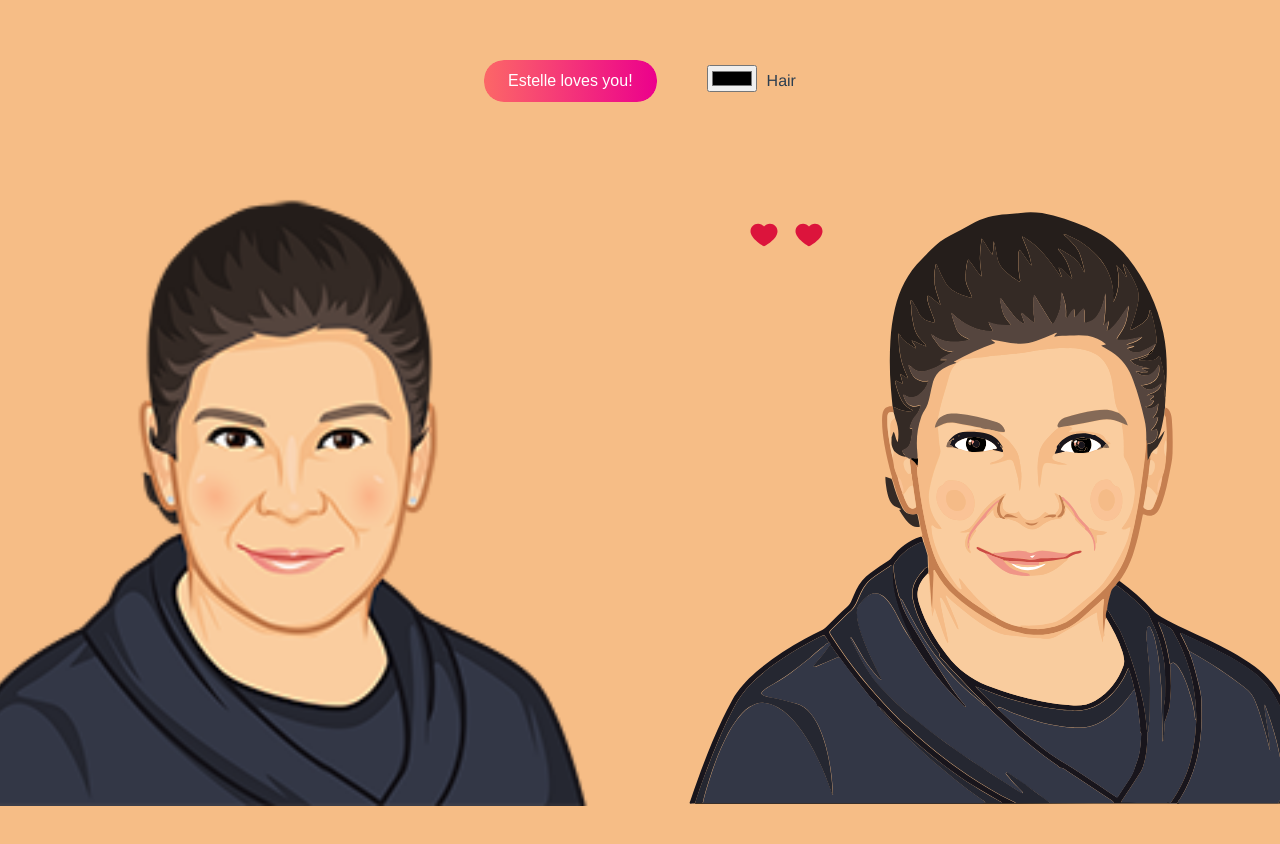
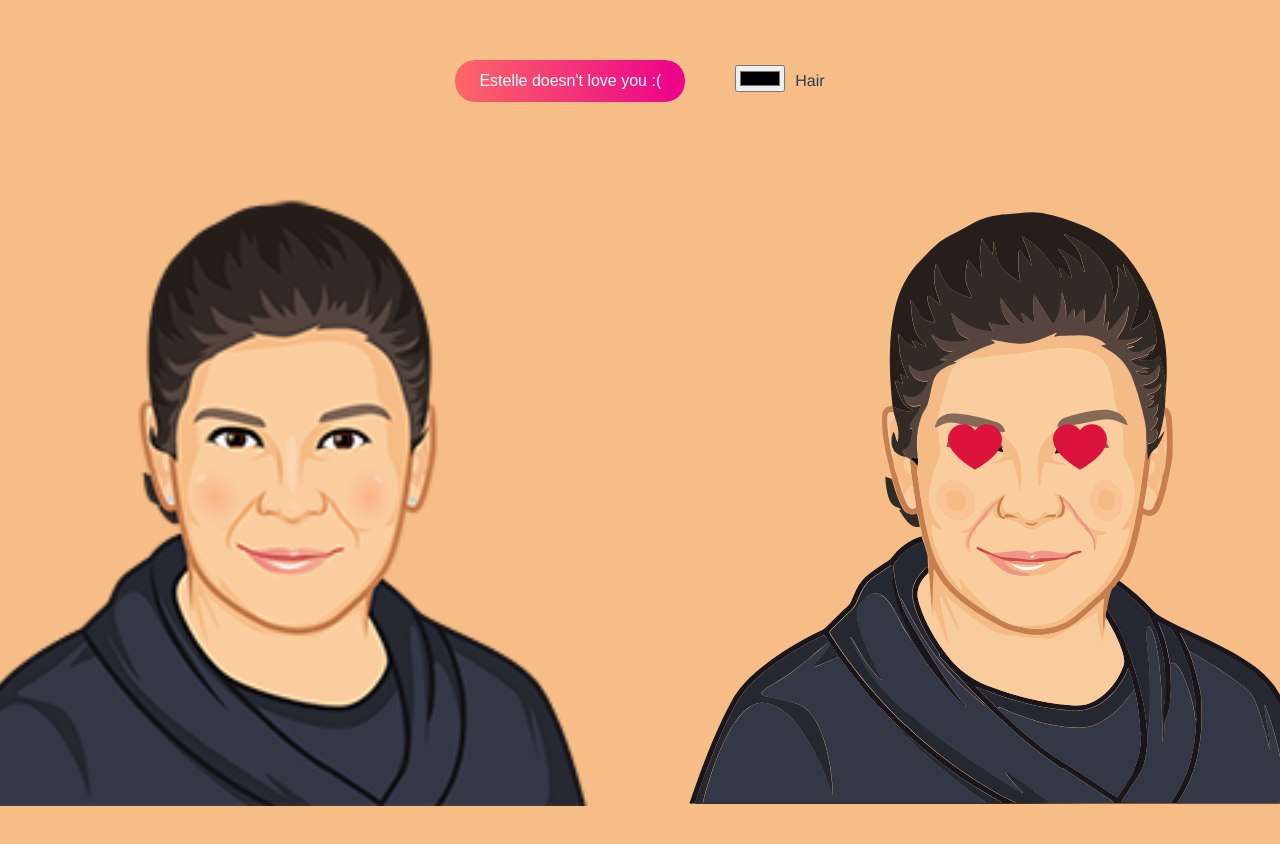
Before and after one commit to sdras/perfmatters-demo, a Vue app: page / in a window 1280 px wide. Both pictures are taken after a click on the button "Estelle loves you!". Shown: the top 844 px of the page. Built offline with nearby package versions, Linux system fonts and the light colour scheme.

Commit message:
finish up

```diff
--- a/src/App.vue
+++ b/src/App.vue
@@ -1,6 +1,9 @@
 <template>
   <div id="app">
-    <button @click="isShowing = !isShowing">Estelle loves you!</button>
+    <button @click="isShowing = !isShowing">
+      <span v-if="isShowing">Estelle doesn't love you :(</span>
+      <span v-else>Estelle loves you!</span>
+    </button>
     <input v-model="hairColor" type="color" id="hair" name="hair">
     <label for="hair">Hair</label>
 
@@ -13,16 +16,16 @@
         <app-graphic-estelle width="800" :hairColor="hairColor"/>
 
         <div class="hearts" v-if="isShowing">
-          <app-icon-base width="30" height="30" view-box="100" iconColor="crimson">
+          <app-icon-base width="60" height="60" view-box="100" iconColor="crimson">
             <app-icon-heart></app-icon-heart>
           </app-icon-base>
 
           <app-icon-base
-            width="30"
-            height="30"
+            width="60"
+            height="60"
             view-box="100"
             iconColor="crimson"
-            style="transform:translateX(15px)"
+            style="transform:translateX(45px)"
           >
             <app-icon-heart></app-icon-heart>
           </app-icon-base>
@@ -94,6 +97,7 @@ button {
   font-size: 1rem;
   cursor: pointer;
   text-align: center;
+  border-radius: 0;
   transition: all 250ms ease-in-out;
   -webkit-appearance: none;
   -moz-appearance: none;
@@ -129,8 +133,8 @@ input {
 
 .hearts {
   position: absolute;
-  top: 118px;
-  left: 109px;
+  top: 315px;
+  left: 305px;
 }
 
 main {
```
